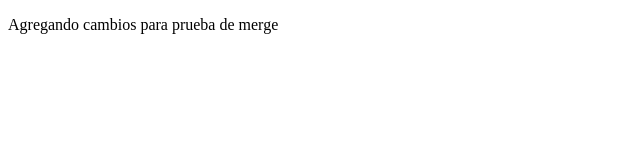
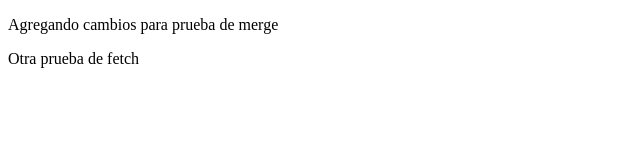
Before and after one commit to magaligarcia/Repo_de_practica_para_romper_todo, a plain HTML site: page index.html in a window 1280 px wide. Shown: the whole page, without its empty margins (0-640 px from the left). Drawn offline with Linux system fonts and the light colour scheme.

Commit message:
cambios para prueba de fetch

```diff
--- a/index.html
+++ b/index.html
@@ -8,5 +8,7 @@
 </head>
 <body>
     <p>Agregando cambios para prueba de merge</p>
+
+    <p>Otra prueba de fetch</p>
 </body>
 </html>
```
